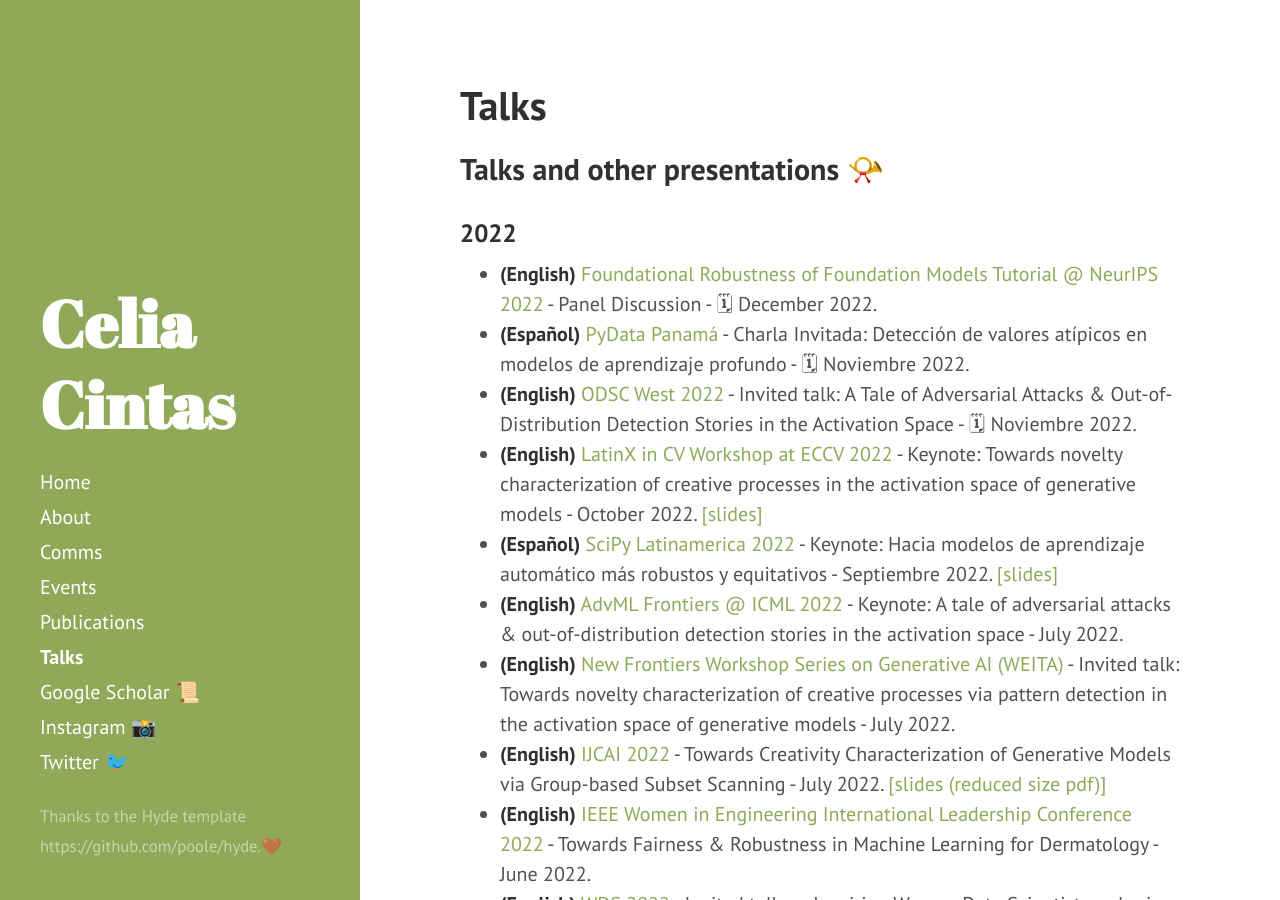
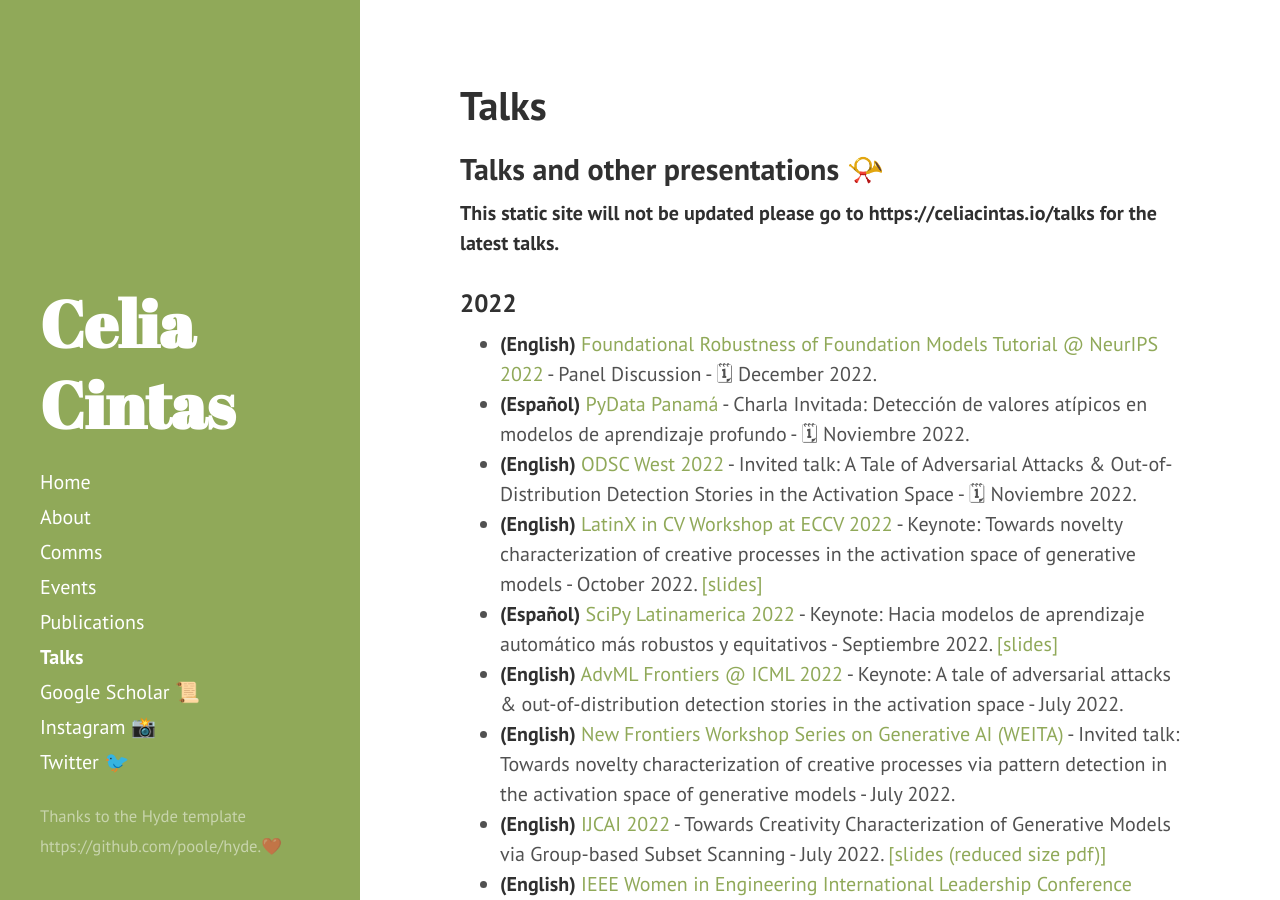
Before and after one commit to celiacintas/celiacintas.github.io, a Jekyll site: the page built from talks.md, in a window 1280 px wide and 900 px high. Built offline with Jekyll 4.4.1, drawn with Linux system fonts in a browser that asks for light colours.

Commit message:
Update talks.md

```diff
--- a/talks.md
+++ b/talks.md
@@ -4,7 +4,7 @@ title: Talks
 ---
 
 ## Talks and other presentations 📯
-
+**This static site will not be updated please go to https://celiacintas.io/talks for the latest talks.**
 
 ### 2022
 * **(English)** [Foundational Robustness of Foundation Models Tutorial @ NeurIPS 2022](https://sites.google.com/view/neurips2022-frfm-turotial/home) - Panel Discussion -  🗓 December 2022.
```
